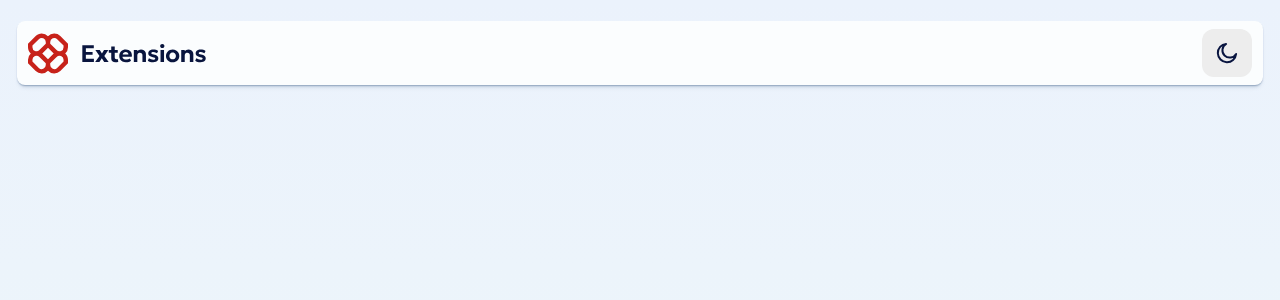
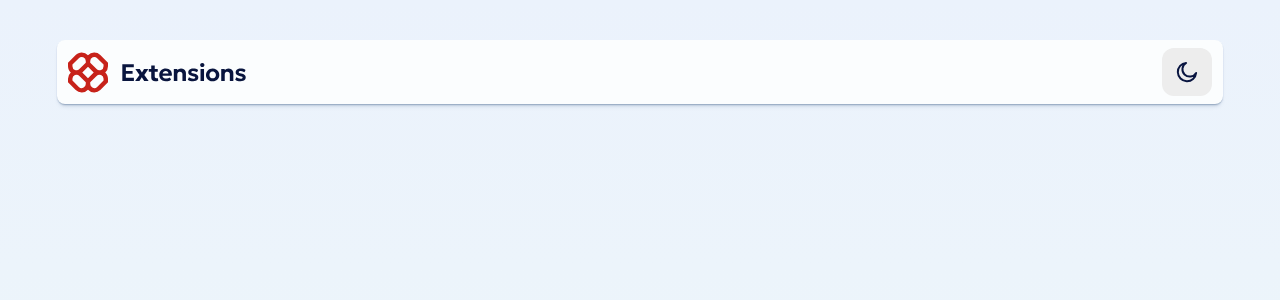
Before and after one commit to CodingWithJiro/frontend-mentor-browser-extension-manager, a React (Vite) app: page / in a window 1280 px wide. Shown: the top 300 px of the page. Built offline with nearby package versions, Linux system fonts and the light colour scheme.

Commit message:
feat(styles): adjust MainLayout padding and max width on larger screens

```diff
--- a/src/components/MainLayout.jsx
+++ b/src/components/MainLayout.jsx
@@ -1,5 +1,9 @@
 const MainLayout = ({ children }) => {
-  return <div className="min-h-screen px-4.25 py-5.25">{children}</div>;
+  return (
+    <div className="mx-auto min-h-screen max-w-300 px-4.25 py-5.25 md:py-10">
+      {children}
+    </div>
+  );
 };
 
 export default MainLayout;
```
